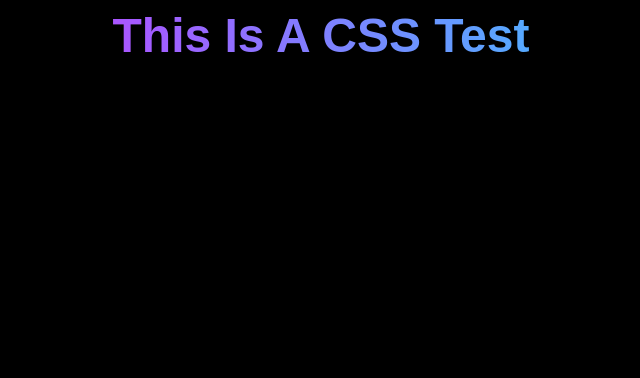
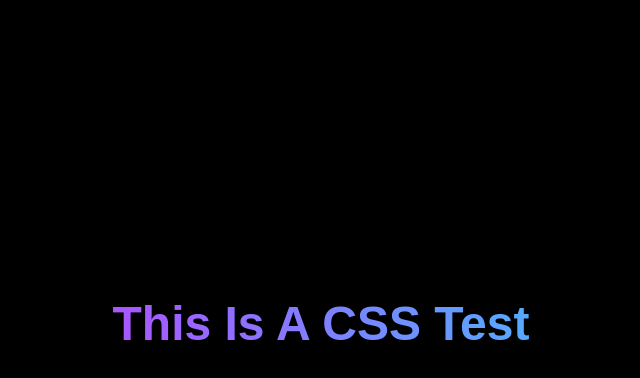
Before and after one commit to PureCSS-UI/PureCSS-UI.github.io, a plain HTML site: page index.html in a window 1280 px wide. Shown: the whole page, without its empty margins (319-959 px from the left). Drawn offline with Linux system fonts and the light colour scheme.

Commit message:
Update index.html

```diff
--- a/index.html
+++ b/index.html
@@ -1,13 +1,13 @@
 <body>
   <center>
-    <p> </p>
-    <p> </p>
-    <p> </p>
-    <p> </p>
-    <p> </p>
-    <p> </p>
-    <p> </p>
-    <p> </p>
+    <p>b</p>
+    <p>b</p>
+    <p>b</p>
+    <p>b</p>
+    <p>b</p>
+    <p>b</p>
+    <p>b</p>
+    <p>b</p>
     <h1>This Is A CSS Test</h1>
   </center>
 </body>
```
